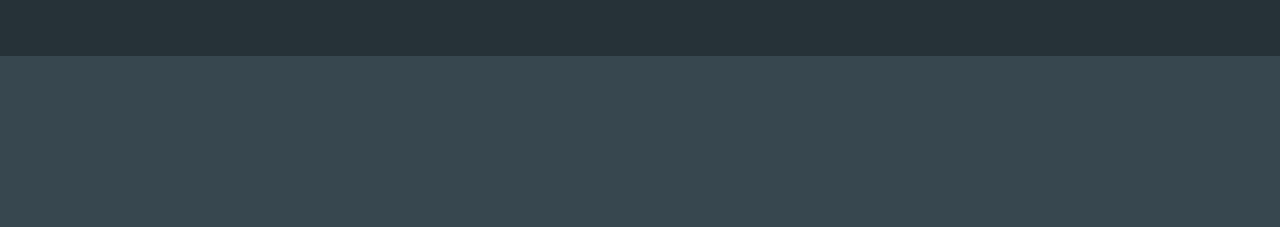
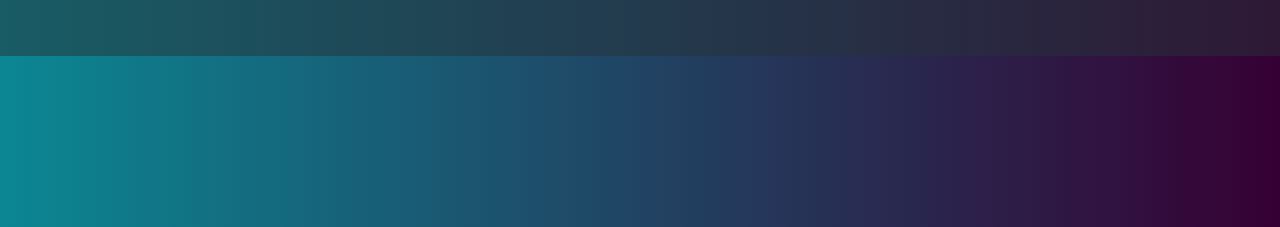
Before and after one commit to alexander-fischer/alexander-fischer.github.io, a plain HTML site: page index.html in a window 1280 px wide. Shown: the top 227 px of the page. Drawn offline with Linux system fonts and the light colour scheme.

Commit message:
gradient action

```diff
--- a/css/style.css
+++ b/css/style.css
@@ -1,20 +1,26 @@
-body{
+body {
   font-family: 'Roboto', Tahoma, serif;
-	background-color: #37474F;
-	margin:0px;
+  /*background-color: #37474F;*/
+  margin: 0px;
   color: white;
+
+
+	background: #360033; /* fallback for old browsers */
+	background: -webkit-linear-gradient(to left, #360033 , #0b8793); /* Chrome 10-25, Safari 5.1-6 */
+	background: linear-gradient(to left, #360033 , #0b8793); /* W3C, IE 10+/ Edge, Firefox 16+, Chrome 26+, Opera 12+, Safari 7+ */
+
+
+
 }
-
-a{
+a {
   color: white;
   text-decoration: none;
 }
-
-a:hover{
+a:hover {
   color: #CFD8DC;
 }
-
-.header{
+.header {
   height: 7vh;
   background-color: #263238;
+	opacity: 0.5;
 }
--- a/index.html
+++ b/index.html
@@ -2,24 +2,25 @@
 <html xmlns="http://www.w3.org/1999/xhtml">
 
 <head>
-	<meta name='robots' content='index,nofollow'>
+	<meta name="robots" content="index,nofollow">
 	<meta name="viewport" content="width=device-width, initial-scale=1, user-scalable=no">
 	<meta http-equiv="Content-Type" content="text/html; charset=utf-8" />
 	<title>Alexander Fischer - Java Developer</title>
 	<meta name="author" content="Alexander Fischer" />
-	<meta name="description" content="description" content="You are searching for a passionate Java developer for your Team? Contact Me! All information about my skills and what I am looking for are on this website!" />
+	<meta name="description" content="You are searching for a passionate Java developer for your Team? Contact Me! All information about my skills and what I am looking for are on this website!" />
 	<meta name="keywords"  content="cv, personal informations, stackoverflow, github, android, java, dresden, germany" />
 	<meta name="Resource-type" content="Document" />
 	<link rel="stylesheet" type="text/css" href="css/reset.css" />
 	<link rel="stylesheet" type="text/css" href="css/style.css" />
 	<link rel="stylesheet" type="text/css" href="css/index.css" />
-	<link href='http://fonts.googleapis.com/css?family=Roboto:300' rel='stylesheet' type='text/css'>
+	<link href="http://fonts.googleapis.com/css?family=Roboto:300" rel="stylesheet" type="text/css">
 
 	<script type="text/javascript" src="js/jquery.js"></script>
 	<script type="text/javascript" src="js/smooth.js"></script>
 
 </head>
 <body>
+
 	<header class="header">
 	</header>
 
```
Lines whose indentation alone changed are shown as unchanged.
